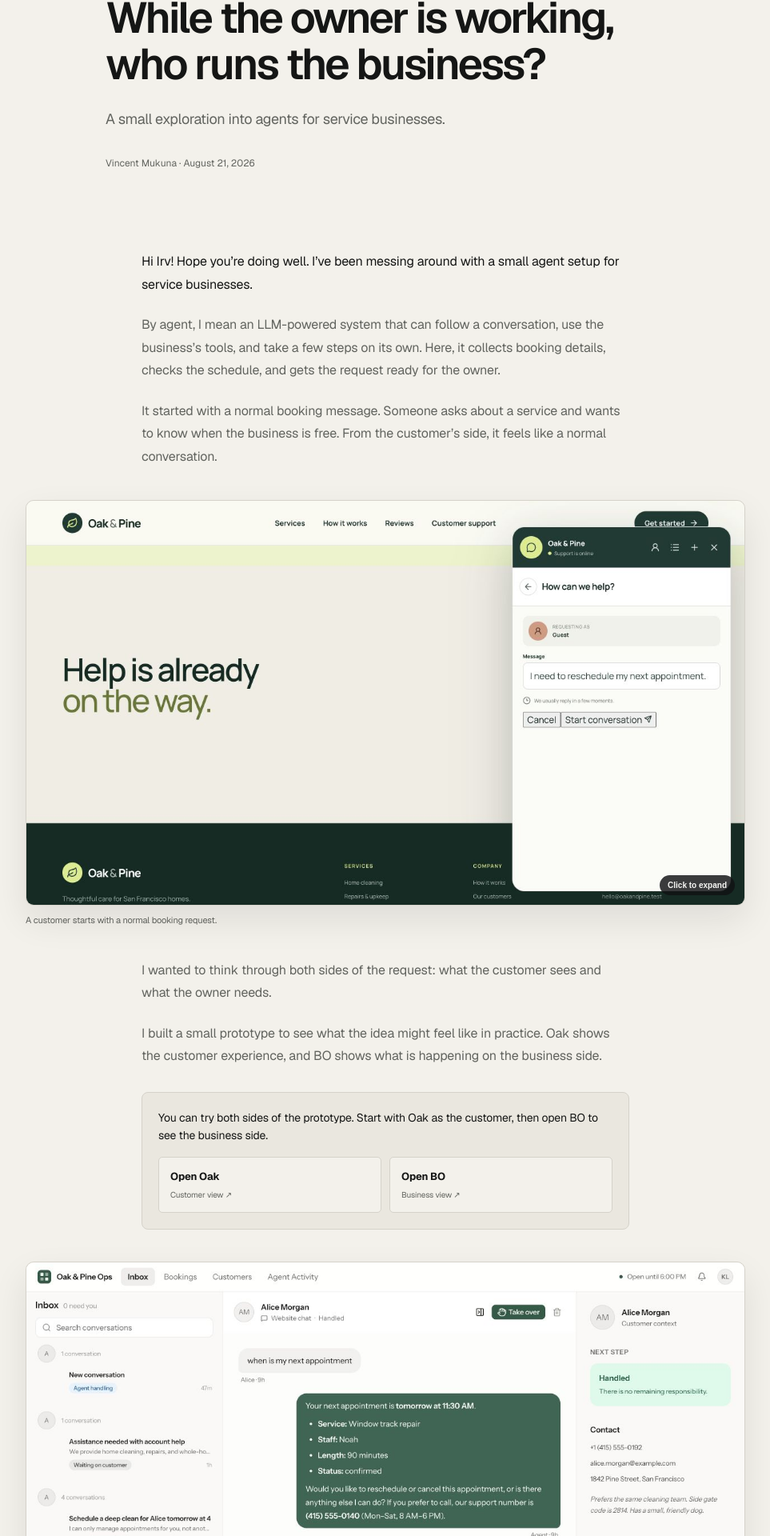
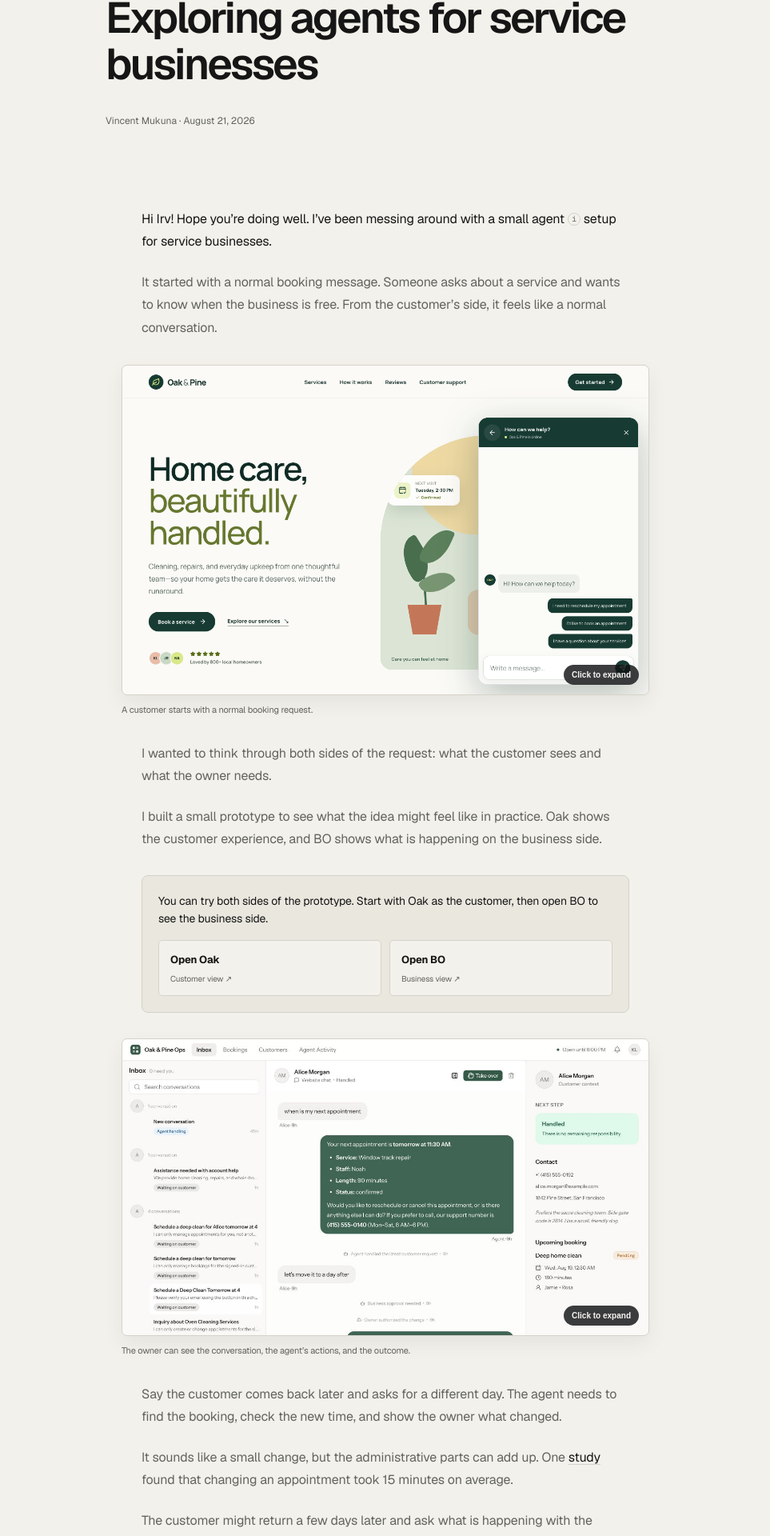
Before and after one commit to VincentMukuna/builtbyvin, a Next.js app: page /notes/service-business-agents in a window 1280 px wide. Shown: the part 193-2113 px from the top of the page at 80% size, without its empty margins (158-1121 px from the left). Built offline with nearby package versions, Linux system fonts and the light colour scheme.

Commit message:
docs: refine service business agent note
Tighten the personal note, add grounded workflow evidence, and update the Oak and BO presentation. Use the supplied Oak screenshot at its native aspect ratio in both inline and expanded views.

```diff
--- a/app/notes/service-business-agents/expandable-screenshot.tsx
+++ b/app/notes/service-business-agents/expandable-screenshot.tsx
@@ -8,12 +8,16 @@ type ExpandableScreenshotProps = {
   src: string;
   alt: string;
   caption: string;
+  width?: number;
+  height?: number;
 };
 
 export function ExpandableScreenshot({
   src,
   alt,
   caption,
+  width = 1280,
+  height = 720,
 }: ExpandableScreenshotProps) {
   const dialogRef = useRef<HTMLDialogElement>(null);
 
@@ -38,8 +42,8 @@ export function ExpandableScreenshot({
             className={styles.screenshotImage}
             src={src}
             alt={alt}
-            width={1280}
-            height={720}
+            width={width}
+            height={height}
             sizes="(max-width: 760px) calc(100vw - 40px), 900px"
           />
           <span className={styles.screenshotHint} aria-hidden="true">
@@ -70,8 +74,8 @@ export function ExpandableScreenshot({
           className={styles.lightboxImage}
           src={src}
           alt={alt}
-          width={1280}
-          height={720}
+          width={width}
+          height={height}
           sizes="96vw"
         />
       </dialog>
--- a/app/notes/service-business-agents/page.module.css
+++ b/app/notes/service-business-agents/page.module.css
@@ -52,15 +52,6 @@
   letter-spacing: -0.05em;
 }
 
-.subtitle {
-  max-width: 560px;
-  margin: 0;
-  color: var(--note-muted);
-  font-size: 18px;
-  line-height: 1.65;
-  letter-spacing: -0.02em;
-}
-
 .byline {
   margin: 32px 0 0;
   color: var(--note-muted);
@@ -109,11 +100,89 @@
   color: var(--note-ink);
 }
 
+.researchLink {
+  color: var(--note-ink);
+  text-decoration: underline;
+  text-decoration-color: var(--note-line);
+  text-underline-offset: 3px;
+}
+
+.researchLink:hover {
+  color: var(--note-accent);
+  text-decoration-color: currentColor;
+}
+
+.researchLink:focus-visible {
+  outline: 2px solid var(--note-accent);
+  outline-offset: 3px;
+}
+
+.agentInfo {
+  position: relative;
+  display: inline-flex;
+  margin-left: 4px;
+  vertical-align: 0.08em;
+}
+
+.agentInfoButton {
+  width: 16px;
+  height: 16px;
+  padding: 0;
+  display: inline-grid;
+  place-items: center;
+  border: 1px solid var(--note-line);
+  border-radius: 50%;
+  background: transparent;
+  color: var(--note-muted);
+  font-family: var(--font-geist-mono), monospace;
+  font-size: 10px;
+  line-height: 1;
+  cursor: help;
+}
+
+.agentInfoButton:hover {
+  border-color: var(--note-accent);
+  color: var(--note-accent);
+}
+
+.agentInfoButton:focus-visible {
+  outline: 2px solid var(--note-accent);
+  outline-offset: 3px;
+}
+
+.agentTooltip {
+  position: absolute;
+  z-index: 5;
+  bottom: calc(100% + 10px);
+  left: 50%;
+  width: min(330px, calc(100vw - 48px));
+  padding: 13px 14px;
+  border: 1px solid var(--note-line);
+  border-radius: 7px;
+  background: var(--note-ink);
+  color: var(--note-paper);
+  font-size: 14px;
+  line-height: 1.55;
+  box-shadow: 0 14px 36px rgb(15 16 15 / 20%);
+  opacity: 0;
+  pointer-events: none;
+  transform: translateX(-35%) translateY(4px);
+  transition:
+    opacity 120ms ease,
+    transform 120ms ease;
+}
+
+.agentInfo:hover .agentTooltip,
+.agentInfo:focus-within .agentTooltip {
+  opacity: 1;
+  transform: translateX(-35%) translateY(0);
+}
+
 .demoFigure {
   position: relative;
   left: 50%;
-  width: min(900px, calc(100vw - 48px));
-  margin: 40px 0;
+  width: min(660px, calc(100vw - 48px));
+  margin: 32px 0;
   transform: translateX(-50%);
 }
 
@@ -124,9 +193,9 @@
   display: block;
   overflow: hidden;
   border: 1px solid var(--note-line);
-  border-radius: 10px;
+  border-radius: 7px;
   background: var(--note-soft);
-  box-shadow: 0 18px 44px color-mix(in srgb, var(--note-ink) 9%, transparent);
+  box-shadow: 0 10px 26px color-mix(in srgb, var(--note-ink) 6%, transparent);
   cursor: zoom-in;
 }
 
@@ -597,8 +666,8 @@
   }
 
   .demoFigure {
-    width: calc(100vw - 24px);
-    margin-block: 32px;
+    width: 100%;
+    margin-block: 28px;
   }
 
   .prototypeLinks {
--- a/app/notes/service-business-agents/page.tsx
+++ b/app/notes/service-business-agents/page.tsx
@@ -4,7 +4,7 @@ import { ExpandableScreenshot } from "./expandable-screenshot";
 import styles from "./page.module.css";
 
 export const metadata: Metadata = {
-  title: "While the owner is working, who runs the business? | Built by Vin",
+  title: "Exploring agents for service businesses | Built by Vin",
   description:
     "A private product note exploring what a carefully controlled agent could do for a small service business.",
   alternates: {
@@ -35,25 +35,35 @@ export default function ServiceBusinessAgentsNote() {
 
       <article>
         <section className={styles.hero} aria-labelledby="note-title">
-          <h1 id="note-title">
-            While the owner is working, who runs the business?
-          </h1>
-          <p className={styles.subtitle}>
-            A small exploration into agents for service businesses.
-          </p>
+          <h1 id="note-title">Exploring agents for service businesses</h1>
           <p className={styles.byline}>Vincent Mukuna · August 21, 2026</p>
         </section>
 
         <section className={`${styles.section} ${styles.letter}`}>
           <p>
             Hi Irv! Hope you’re doing well. I’ve been messing around with a
-            small agent setup for service businesses.
-          </p>
-          <p>
-            By agent, I mean an LLM-powered system that can follow a
-            conversation, use the business’s tools, and take a few steps on its
-            own. Here, it collects booking details, checks the schedule, and
-            gets the request ready for the owner.
+            small agent
+            <span className={styles.agentInfo}>
+              <button
+                className={styles.agentInfoButton}
+                type="button"
+                aria-label="What I mean by agent"
+                aria-describedby="agent-clarification"
+              >
+                <span aria-hidden="true">i</span>
+              </button>
+              <span
+                className={styles.agentTooltip}
+                id="agent-clarification"
+                role="tooltip"
+              >
+                By agent, I mean an LLM-powered system that can follow a
+                conversation, use the business’s tools, and take a few steps on
+                its own. Here, it collects booking details, checks the schedule,
+                and gets the request ready for the owner.
+              </span>
+            </span>{" "}
+            setup for service businesses.
           </p>
           <p>
             It started with a normal booking message. Someone asks about a
@@ -61,9 +71,11 @@ export default function ServiceBusinessAgentsNote() {
             customer’s side, it feels like a normal conversation.
           </p>
           <ExpandableScreenshot
-            src="/notes/service-business-agents/oak-customer-entry.png"
-            alt="Oak and Pine customer chat with a reschedule request"
+            src="/notes/service-business-agents/oak-home-chat.png"
+            alt="Oak and Pine home page with customer chat options open"
             caption="A customer starts with a normal booking request."
+            width={1280}
+            height={800}
           />
           <p>
             I wanted to think through both sides of the request: what the
@@ -106,10 +118,27 @@ export default function ServiceBusinessAgentsNote() {
             caption="The owner can see the conversation, the agent’s actions, and the outcome."
           />
           <p>
-            As I worked through it, I started thinking about the smaller things
-            around a booking. Customers ask more questions, send extra details,
-            change their plans, and follow up later. All of that needs to go
-            somewhere.
+            Say the customer comes back later and asks for a different day. The
+            agent needs to find the booking, check the new time, and show the
+            owner what changed.
+          </p>
+          <p>
+            It sounds like a small change, but the administrative parts can add
+            up. One{" "}
+            <a
+              className={styles.researchLink}
+              href="https://www.salesforce.com/en-us/wp-content/uploads/sites/4/documents/guides/svc-mobile-worker-research-worksheet-for-success.pdf"
+              target="_blank"
+              rel="noreferrer"
+            >
+              study
+            </a>{" "}
+            found that changing an appointment took 15 minutes on average.
+          </p>
+          <p>
+            The customer might return a few days later and ask what is happening
+            with the booking. The agent needs to know which job they mean and
+            where things were left.
           </p>
           <p>
             I can see the same idea being useful in other parts of a service
```
Also changed, not shown: public/notes/service-business-agents/oak-home-chat.png (added).
